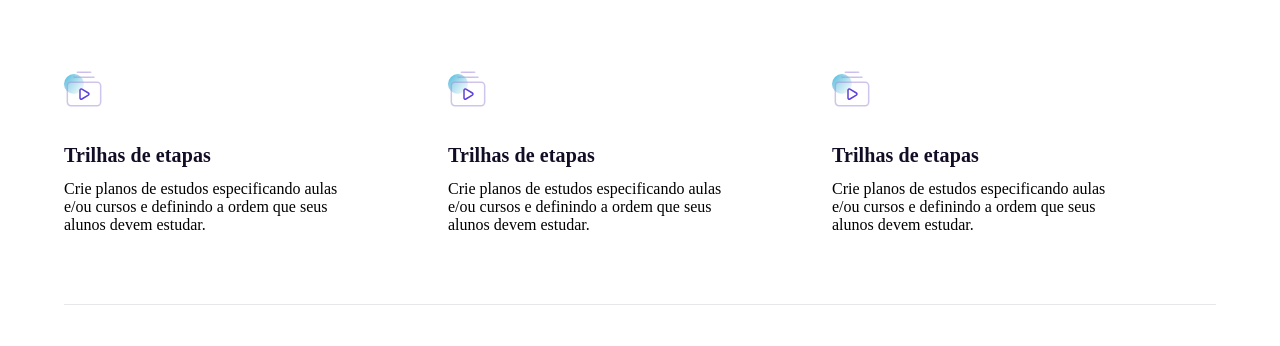
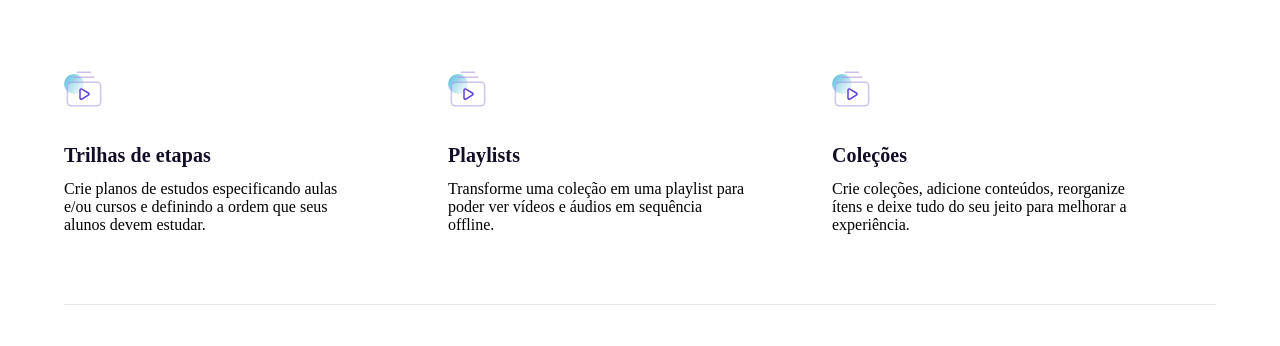
Before and after one commit to maxassis/Ensinio, a React (Create React App) app: page / in a window 1280 px wide. Shown: the part 887-1233 px from the top of the page. Built offline with nearby package versions, Linux system fonts and the light colour scheme; data requests are answered from the project's data file.

Commit message:
instalando o axios

```diff
--- a/src/components/boxDescription/index.js
+++ b/src/components/boxDescription/index.js
@@ -33,30 +33,15 @@ function BoxDescription() {
           </S.Detail2>
         </S.WrapperDetails>
         <S.WrapperCards>
-          <S.Card>
-            <S.Img src={Playlist} alt="playlist" />
-            <S.Title>Trilhas de etapas</S.Title>
-            <p>
-              Crie planos de estudos especificando aulas e/ou cursos e definindo
-              a ordem que seus alunos devem estudar.
-            </p>
-          </S.Card>
-          <S.Card>
-            <S.Img src={Playlist} alt="playlist" />
-            <S.Title>Trilhas de etapas</S.Title>
-            <p>
-              Crie planos de estudos especificando aulas e/ou cursos e definindo
-              a ordem que seus alunos devem estudar.
-            </p>
-          </S.Card>
-          <S.Card>
-            <S.Img src={Playlist} alt="playlist" />
-            <S.Title>Trilhas de etapas</S.Title>
-            <p>
-              Crie planos de estudos especificando aulas e/ou cursos e definindo
-              a ordem que seus alunos devem estudar.
-            </p>
-          </S.Card>
+          {data.map(function (dt) {
+            return (
+              <S.Card key={dt.id}>
+                <S.Img src={Playlist} alt="playlist" />
+                <S.Title>{dt.title}</S.Title>
+                <p>{dt.description}</p>
+              </S.Card>
+            );
+          })}
         </S.WrapperCards>
         <S.Footer>
           <div>
```
